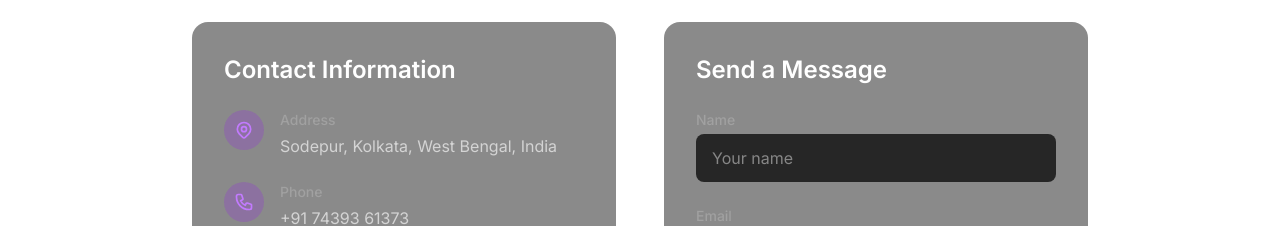
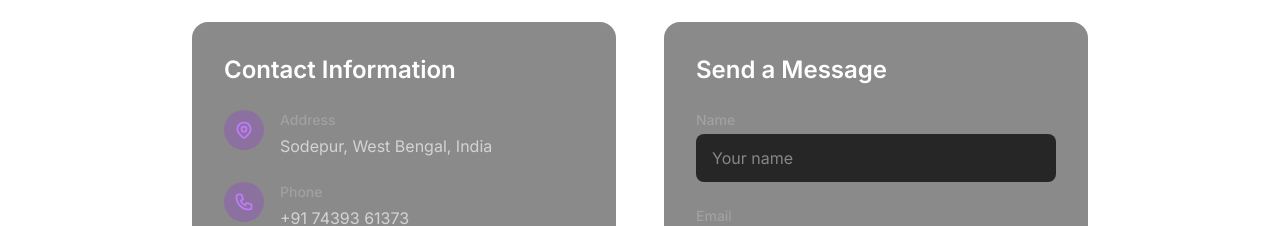
Before and after one commit to Shreyas0017/Port, a React (Vite) app: page / in a window 1280 px wide. Shown: the part 3800-4026 px from the top of the page. Built offline with nearby package versions, Linux system fonts and the light colour scheme; no server answers; a web font is replaced by a local one.

Commit message:
Update index.js

```diff
--- a/src/constants/index.js
+++ b/src/constants/index.js
@@ -47,7 +47,7 @@ export const PROJECTS = [
 ];
 
 export const CONTACT = {
-  address: "Sodepur, Kolkata, West Bengal, India",
+  address: "Sodepur, West Bengal, India",
   phoneNo: "+91 74393 61373",
   email: "shreyassaha00@gmail.com",
 };
```
